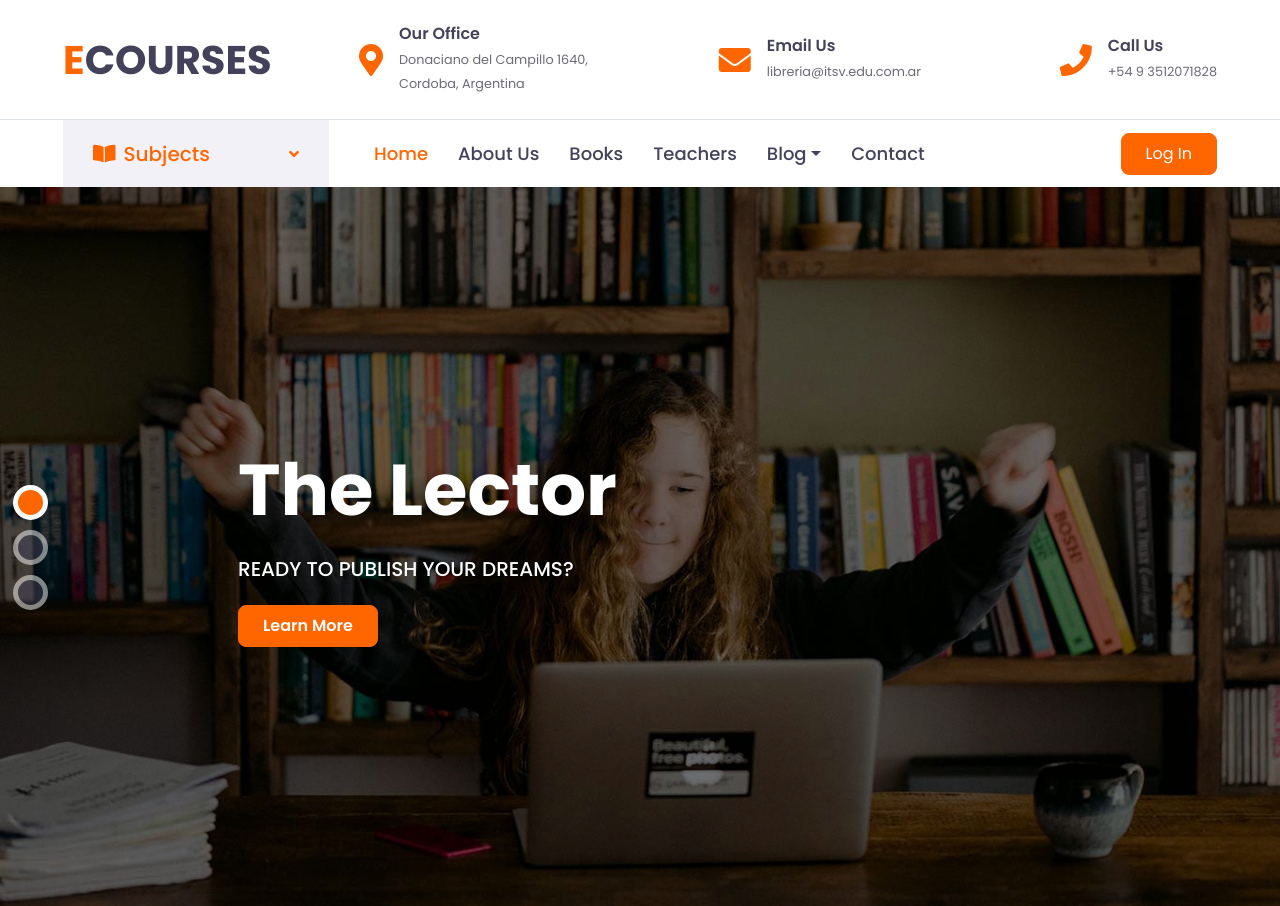
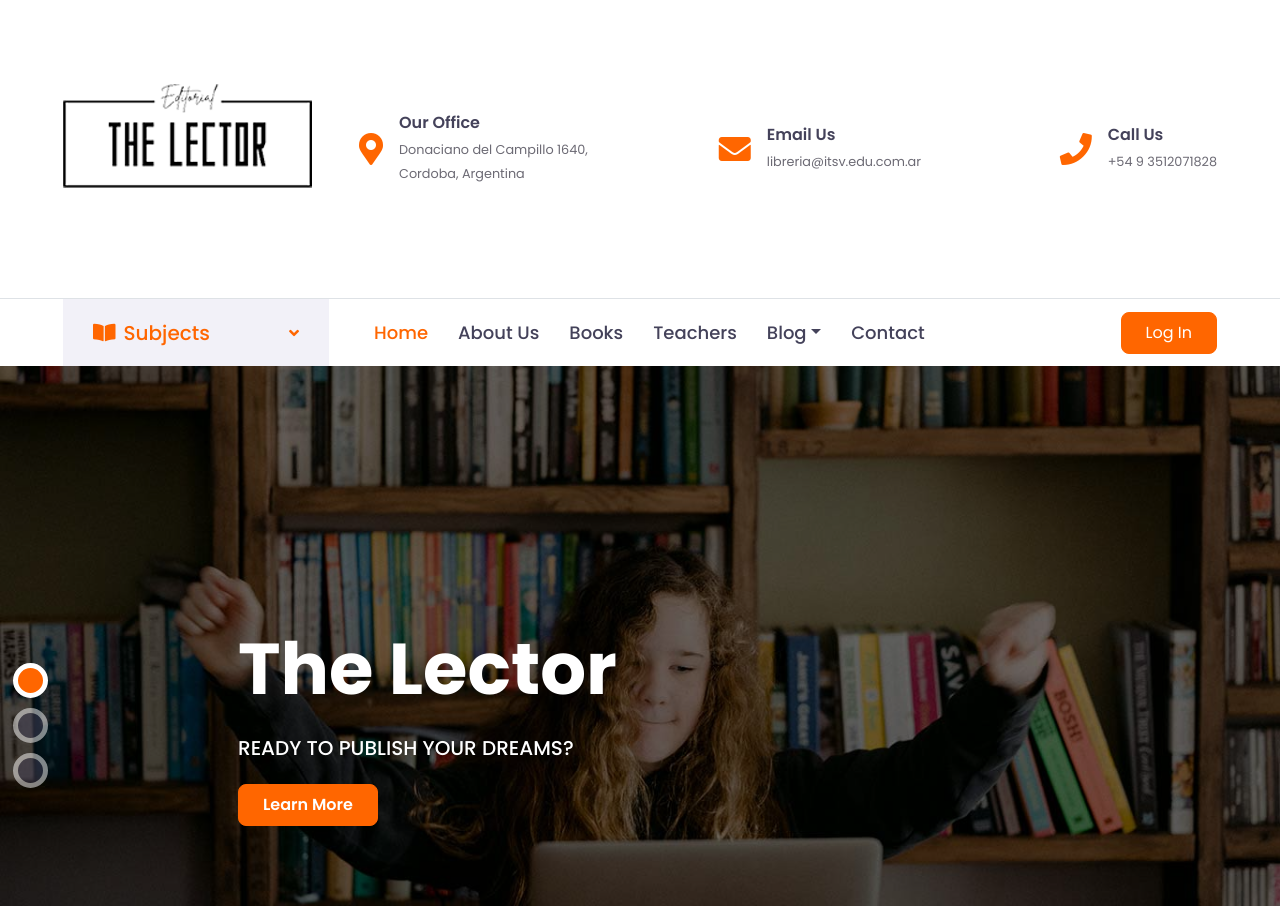
Before and after one commit to JulianRosas/Trabajo-Integrador, a Django app: page / in a window 1280 px wide. Shown: the top 906 px of the page. Run offline with Django 4.2, Linux system fonts and the light colour scheme; some libraries are stand-ins or nearby versions.

Commit message:
index working

```diff
--- a/trabajointegrador/el_lector/templates/index.html
+++ b/trabajointegrador/el_lector/templates/index.html
@@ -6,11 +6,9 @@
     <meta charset="utf-8">
     <title>The Lector</title>
     <meta content="width=device-width, initial-scale=1.0" name="viewport">
-    <meta content="Free HTML Templates" name="keywords">
-    <meta content="Free HTML Templates" name="description">
 
     <!-- Favicon -->
-    <link href="{%static 'img/favicon.png'%}" rel="icon">
+    <link href="{%static 'img/the.png'%}" rel="icon">
 
     <!-- Google Web Fonts -->
     <link rel="preconnect" href="https://fonts.gstatic.com">
@@ -32,7 +30,7 @@
         <div class="row align-items-center py-4 px-xl-5">
             <div class="col-lg-3">
                 <a href="" class="text-decoration-none">
-                    <h1 class="m-0"><span class="text-primary">E</span>COURSES</h1>
+                    <img src="{%static 'img/favicon.png' %}" height: 5px, width: 5px;>
                 </a>
             </div>
             <div class="col-lg-3 text-right">
@@ -95,7 +93,7 @@
             <div class="col-lg-9">
                 <nav class="navbar navbar-expand-lg bg-light navbar-light py-3 py-lg-0 px-0">
                     <a href="" class="text-decoration-none d-block d-lg-none">
-                        <h1 class="m-0"><span class="text-primary">E</span>COURSES</h1>
+                        <h1 class="m-0"><span class="text-primary">THE</span>LECTOR</h1>
                     </a>
                     <button type="button" class="navbar-toggler" data-toggle="collapse" data-target="#navbarCollapse">
                         <span class="navbar-toggler-icon"></span>
```
Also changed, not shown: trabajointegrador/el_lector/static/img/favicon.png, trabajointegrador/el_lector/static/img/the.png (added).
